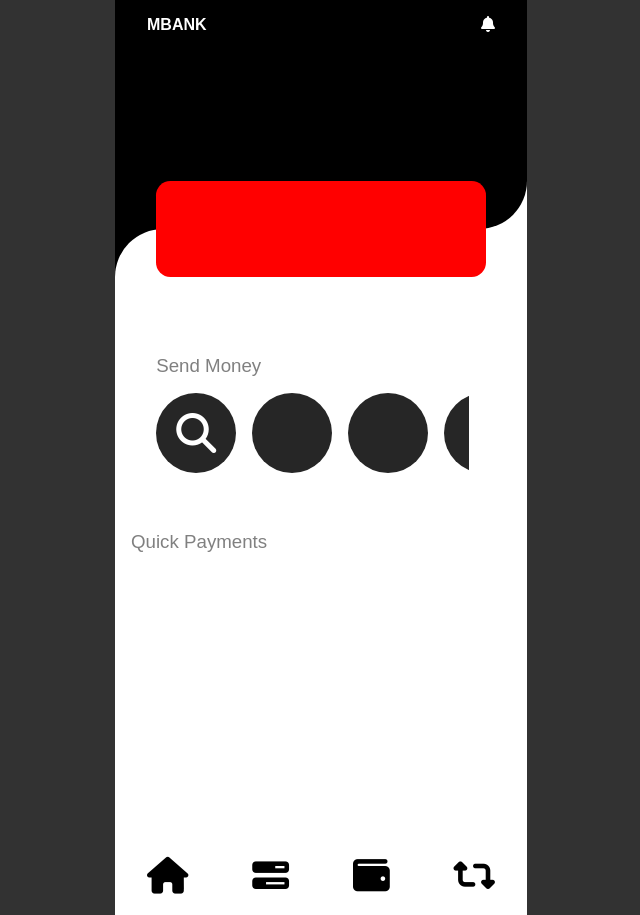
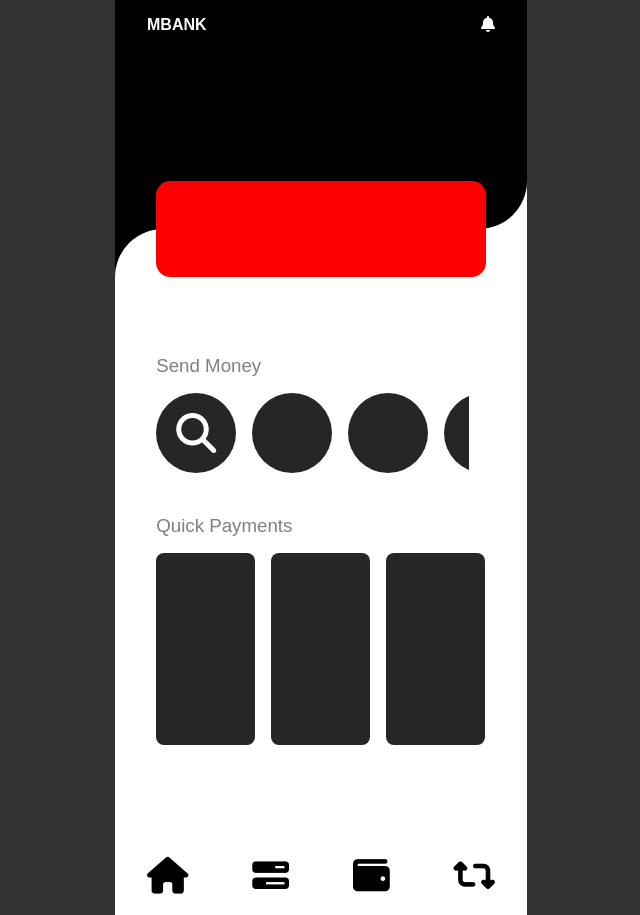
Before and after one commit to Ebenezr/bank-app-design, a plain HTML site: page index.html in a window 1280 px wide. Shown: the whole page, without its empty margins (319-959 px from the left). Drawn offline with Linux system fonts and the light colour scheme.

Commit message:
add quick payment section

```diff
--- a/assets/css/style.css
+++ b/assets/css/style.css
@@ -72,6 +72,12 @@ body {
   flex-direction: column;
   justify-content: flex-end;
 }
+/*sections title*/
+.content-wrapper h3{
+  font-weight: 100;
+  color: grey;
+}
+
 /* send money section*/
 .people{
   width: 80%;
@@ -116,16 +122,27 @@ body {
   font-size: 2.5rem;
   font-weight: 100;
 }
-
-.content-wrapper h3{
-  font-weight: 100;
-  color: grey;
-}
-
+/*quick payment section*/
 .payments-container{
   height: 20rem;
+  width: 80%;
+  margin: 0 auto;
+}
+/*payment cards container*/
+.payment-wrapper{
+  margin-top: 1rem;
   width: 100%;
-  padding: 1rem;
+  display: flex;
+  flex-wrap: nowrap;
+  align-items: center;
+  gap:1rem;
+}
+/*payment cards*/
+.card{
+  width: 30%;
+  height: 12rem;
+  background: #262626;
+  border-radius: 0.5rem;
 }
 /*footer nav section*/
 footer{
```
